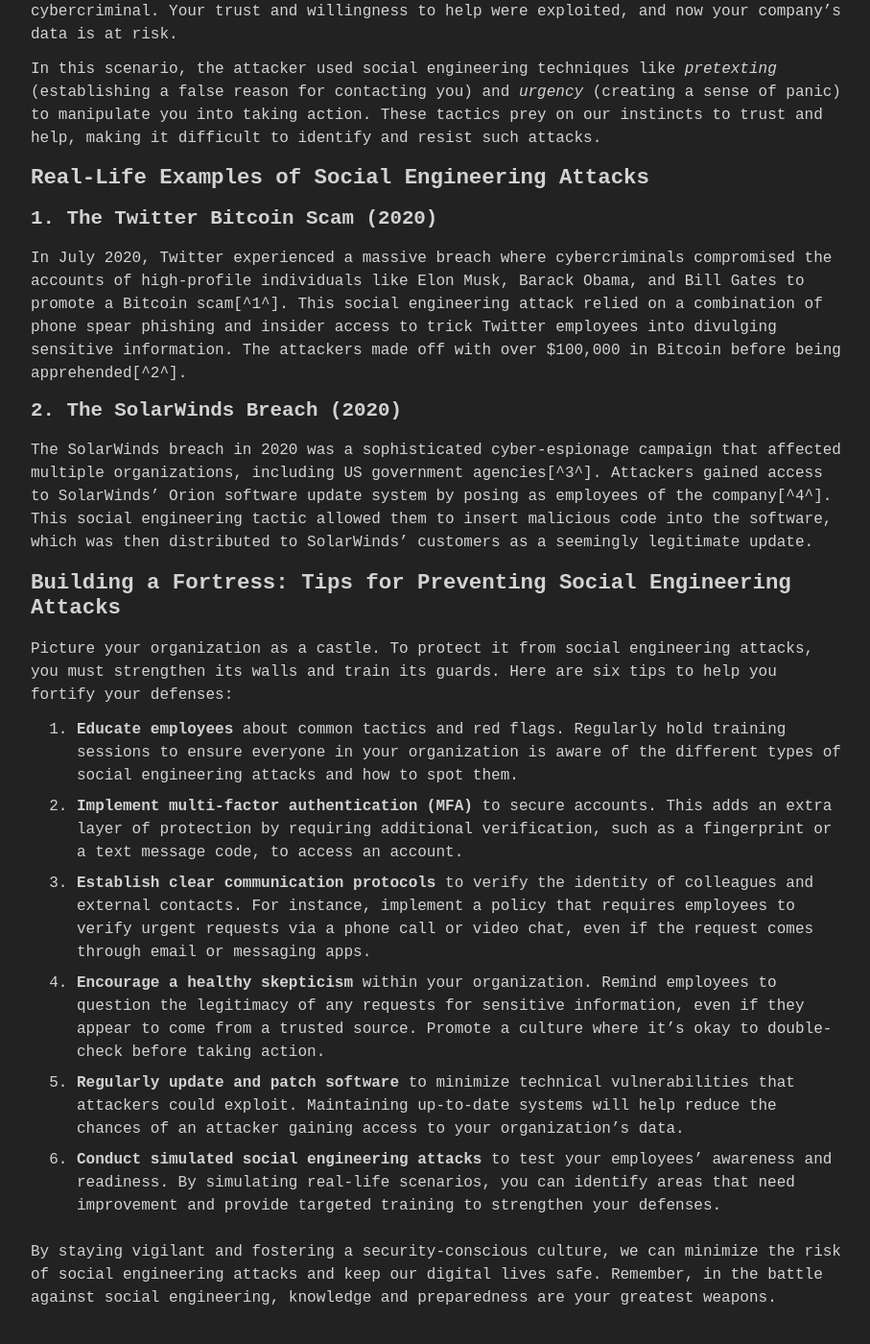
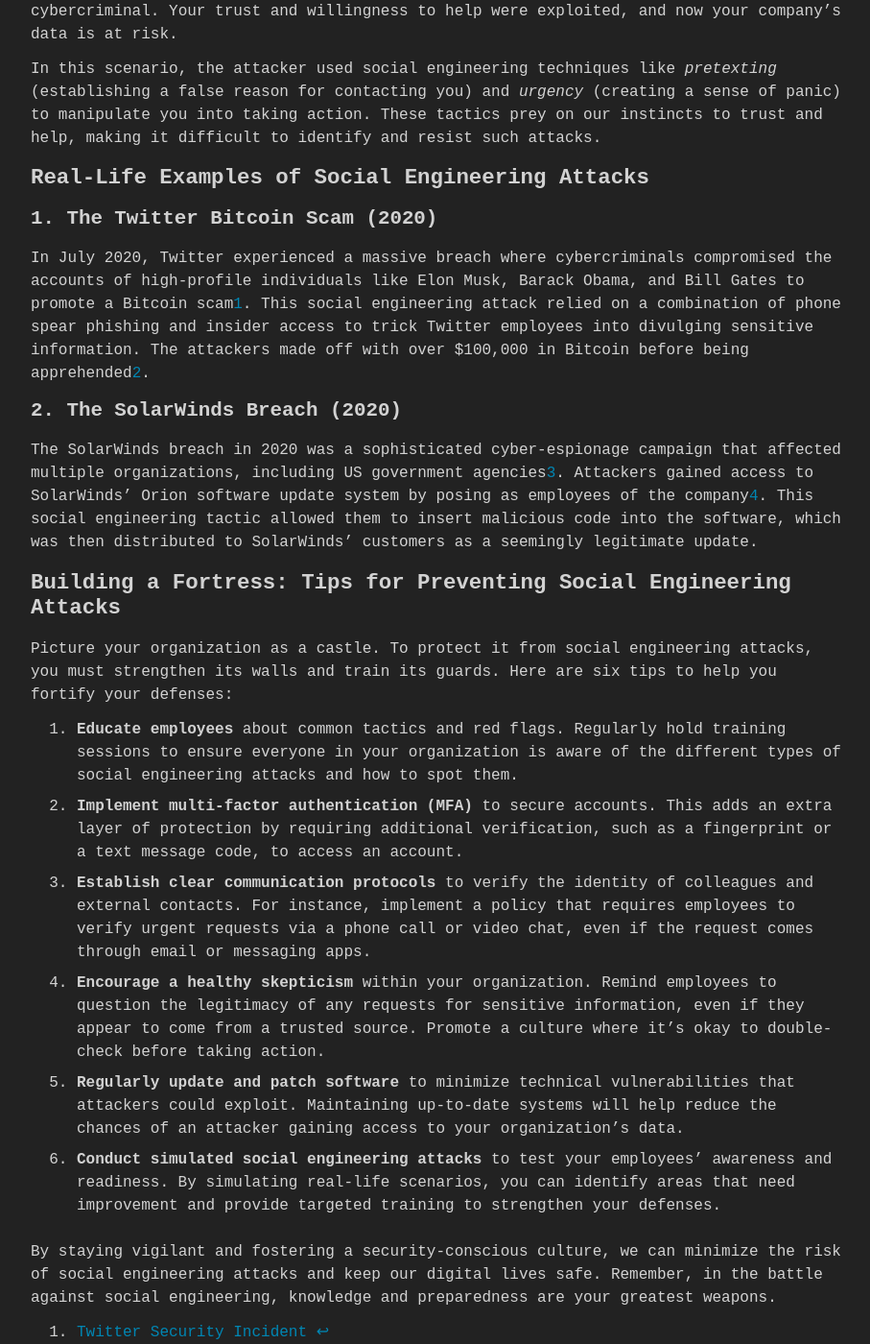
Before and after one commit to mhassan1219/blog.xmohs.in, a Jekyll site: the page built from _posts/2023-04-07-0001.md, in a window 1280 px wide and 1400 px high, scrolled down 872 px. Shown: the whole window at 96% size, without its empty margins (182-1089 px from the left). Built offline with Jekyll 4.4.1, drawn with Linux system fonts in a browser that asks for light colours; some web fonts are replaced; some of the changed text lies outside the part shown.

Commit message:
fixed layout

```diff
--- a/_posts/2023-04-07-0001.md
+++ b/_posts/2023-04-07-0001.md
@@ -26,17 +26,17 @@
 
 ### 1. The Twitter Bitcoin Scam (2020)
 
-In July 2020, Twitter experienced a massive breach where cybercriminals compromised the accounts of high-profile individuals like Elon Musk, Barack Obama, and Bill Gates to promote a Bitcoin scam[^1^]. This social engineering attack relied on a combination of phone spear phishing and insider access to trick Twitter employees into divulging sensitive information. The attackers made off with over $100,000 in Bitcoin before being apprehended[^2^].
+In July 2020, Twitter experienced a massive breach where cybercriminals compromised the accounts of high-profile individuals like Elon Musk, Barack Obama, and Bill Gates to promote a Bitcoin scam[^1]. This social engineering attack relied on a combination of phone spear phishing and insider access to trick Twitter employees into divulging sensitive information. The attackers made off with over $100,000 in Bitcoin before being apprehended[^2].
 
-[^1^]: [Twitter Security Incident](https://blog.twitter.com/en_us/topics/company/2020/an-update-on-our-security-incident.html)
-[^2^]: [The Twitter Hack](https://www.wired.com/story/how-tos-investigation-twitter-hack/)
+[^1]: [Twitter Security Incident](https://blog.twitter.com/en_us/topics/company/2020/an-update-on-our-security-incident.html)
+[^2]: [The Twitter Hack](https://www.wired.com/story/how-tos-investigation-twitter-hack/)
 
 ### 2. The SolarWinds Breach (2020)
 
-The SolarWinds breach in 2020 was a sophisticated cyber-espionage campaign that affected multiple organizations, including US government agencies[^3^]. Attackers gained access to SolarWinds' Orion software update system by posing as employees of the company[^4^]. This social engineering tactic allowed them to insert malicious code into the software, which was then distributed to SolarWinds' customers as a seemingly legitimate update.
+The SolarWinds breach in 2020 was a sophisticated cyber-espionage campaign that affected multiple organizations, including US government agencies[^3]. Attackers gained access to SolarWinds' Orion software update system by posing as employees of the company[^4]. This social engineering tactic allowed them to insert malicious code into the software, which was then distributed to SolarWinds' customers as a seemingly legitimate update.
 
-[^3^]: [The SolarWinds Hack](https://www.reuters.com/article/us-global-cyber-usa-solarwinds-idUSKBN28N0PG)
-[^4^]: [SolarWinds Attackers Social Engineering](https://www.csoonline.com/article/3613581/solarwinds-attack-explained-why-it-was-so-hard-to-detect.html)
+[^3]: [The SolarWinds Hack](https://www.reuters.com/article/us-global-cyber-usa-solarwinds-idUSKBN28N0PG)
+[^4]: [SolarWinds Attackers Social Engineering](https://www.csoonline.com/article/3613581/solarwinds-attack-explained-why-it-was-so-hard-to-detect.html)
 
 ## Building a Fortress: Tips for Preventing Social Engineering Attacks
 
```
